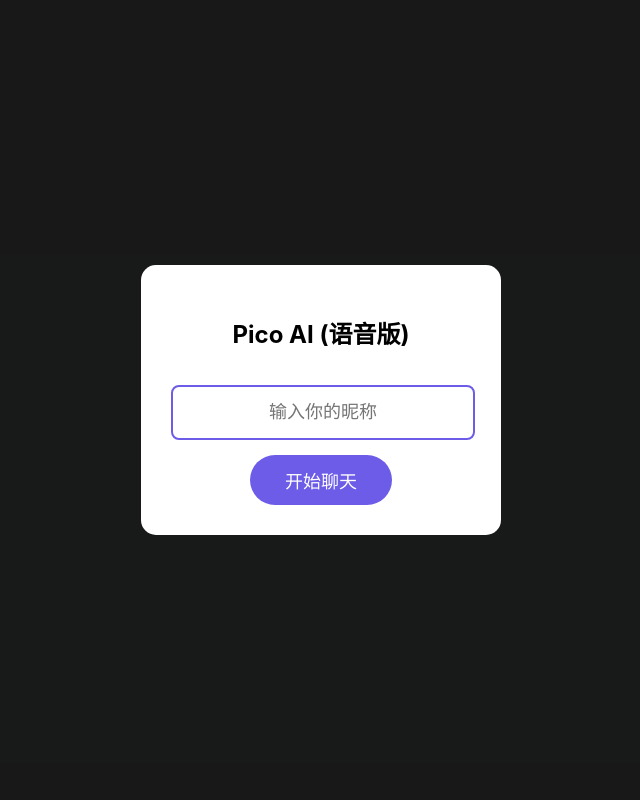
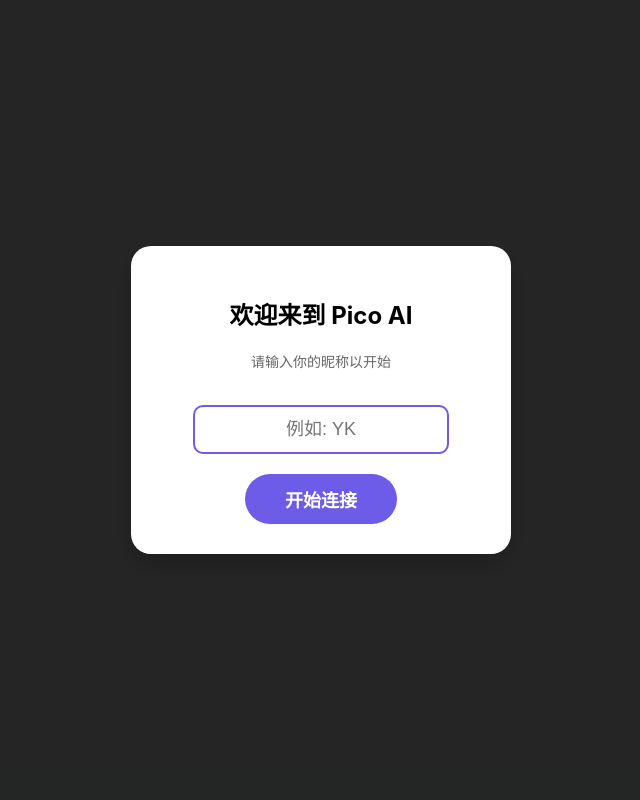
Before and after one commit to yk-CNMB/ai-pi-companion, a Flask app: page /pico in a window 1280 px wide. Shown: the whole page, without its empty margins (319-959 px from the left). Run offline with Flask 3, Linux system fonts and the light colour scheme; some libraries are stand-ins or nearby versions.

Commit message:
Update chat.html

```diff
--- a/templates/chat.html
+++ b/templates/chat.html
@@ -1,112 +1,118 @@
-<!DOCTYPE html>
+
 <html lang="zh">
 <head>
     <meta charset="UTF-8">
     <meta name="viewport" content="width=device-width, initial-scale=1.0, maximum-scale=1.0, user-scalable=no">
     <title>Pico AI (Voice)</title>
     <style>
-        /* --- 基础样式 --- */
+        /* --- 核心样式 --- */
         body {
             font-family: -apple-system, BlinkMacSystemFont, "Segoe UI", Roboto, sans-serif;
             margin: 0; padding: 0; height: 100vh;
             background-color: #f5f7fa; display: flex; flex-direction: column;
         }
-        /* --- 登录层 --- */
-        #login-overlay {
-            position: fixed; top: 0; left: 0; width: 100%; height: 100%;
-            background: rgba(0,0,0,0.9); z-index: 100;
-            display: flex; align-items: center; justify-content: center;
-        }
-        #login-box {
-            background: white; padding: 30px; border-radius: 15px;
-            text-align: center; width: 80%; max-width: 300px;
-        }
-        #username-input {
-            width: 90%; padding: 15px; margin: 15px 0;
-            border: 2px solid #6c5ce7; border-radius: 8px; font-size: 18px; text-align: center;
-        }
-        #login-btn {
-            background: #6c5ce7; color: white; border: none;
-            padding: 12px 35px; border-radius: 25px; font-size: 18px; cursor: pointer;
-            transition: background 0.3s;
-        }
-        #login-btn:disabled { background: #ccc; }
-
-        /* --- 主界面 --- */
-        #main-app { display: none; flex-direction: column; height: 100%; }
         #header {
-            background-color: #6c5ce7; color: white; padding: 15px;
+            background: #6c5ce7; color: white; padding: 15px;
             text-align: center; font-weight: bold; box-shadow: 0 2px 5px rgba(0,0,0,0.1);
         }
-        #chat-window { flex: 1; overflow-y: auto; padding: 15px; background: #f5f7fa; }
+        #chat-window { flex: 1; overflow-y: auto; padding: 15px; scroll-behavior: smooth; }
+
+        /* --- 消息气泡 --- */
         .message-container { display: flex; margin-bottom: 15px; flex-direction: column; }
         .message-container.user { align-items: flex-end; }
         .message-container.pico { align-items: flex-start; }
-
-        /* 消息气泡 */
         .message-bubble {
-            padding: 12px 16px; border-radius: 18px; max-width: 75%;
+            padding: 12px 16px; border-radius: 18px; max-width: 80%;
             word-wrap: break-word; box-shadow: 0 1px 2px rgba(0,0,0,0.05);
         }
         .user .message-bubble { background: #6c5ce7; color: white; border-bottom-right-radius: 4px; }
         .pico .message-bubble { background: white; color: #333; border-bottom-left-radius: 4px; }
 
-        /* 音频播放器样式 */
+        /* --- 音频播放器 --- */
         .audio-player {
-            margin-top: 8px; height: 32px; max-width: 75%;
-            outline: none; border-radius: 16px;
+            margin-top: 8px; height: 36px; max-width: 80%;
+            border-radius: 18px; outline: none;
         }
 
+        /* --- 底部输入区 --- */
         #input-area { display: flex; padding: 10px; background: white; border-top: 1px solid #eee; }
-        #user-input { flex: 1; padding: 12px; border: 1px solid #ddd; border-radius: 25px; font-size: 16px; outline: none; }
+        #user-input {
+            flex: 1; padding: 12px; border: 1px solid #ddd; border-radius: 25px;
+            font-size: 16px; outline: none; transition: border 0.3s;
+        }
+        #user-input:focus { border-color: #6c5ce7; }
         #send-btn {
             background: #6c5ce7; color: white; border: none;
             padding: 10px 20px; margin-left: 10px; border-radius: 25px; font-weight: bold;
         }
+
+        /* --- 登录遮罩层 --- */
+        #login-overlay {
+            position: fixed; top: 0; left: 0; width: 100%; height: 100%;
+            background: rgba(0,0,0,0.85); z-index: 999;
+            display: flex; align-items: center; justify-content: center;
+        }
+        #login-box {
+            background: white; padding: 30px; border-radius: 20px;
+            text-align: center; width: 85%; max-width: 320px;
+            box-shadow: 0 10px 25px rgba(0,0,0,0.2);
+        }
+        #username-input {
+            width: 80%; padding: 12px; margin: 20px 0;
+            border: 2px solid #6c5ce7; border-radius: 10px;
+            font-size: 18px; text-align: center; outline: none;
+        }
+        #login-btn {
+            background: #6c5ce7; color: white; border: none;
+            padding: 12px 40px; border-radius: 30px; font-size: 18px; font-weight: bold;
+        }
+        #login-btn:disabled { opacity: 0.6; }
     </style>
 </head>
 <body>
     <!-- 登录层 -->
     <div id="login-overlay">
         <div id="login-box">
-            <h2>Pico AI (语音版)</h2>
-            <input type="text" id="username-input" placeholder="输入你的昵称" maxlength="10" autocomplete="off">
+            <h2>欢迎来到 Pico AI</h2>
+            <p style="color:#666; font-size:14px;">请输入你的昵称以开始</p>
+            <input type="text" id="username-input" placeholder="例如: YK" maxlength="15" autocomplete="off">
             <br>
-            <button id="login-btn">开始聊天</button>
+            <button id="login-btn">开始连接</button>
         </div>
     </div>
 
-    <!-- 主界面 -->
-    <div id="main-app">
-        <div id="header">🤖 Pico</div>
+    <!-- 主界面 (默认隐藏) -->
+    <div id="main-app" style="display: none; flex-direction: column; height: 100%;">
+        <div id="header">🤖 Pico AI</div>
         <div id="chat-window"></div>
         <div id="input-area">
-            <input type="text" id="user-input" placeholder="发送消息..." autocomplete="off">
+            <input type="text" id="user-input" placeholder="和 Pico 聊点什么..." autocomplete="off">
             <button id="send-btn">发送</button>
         </div>
     </div>
 
     <script src="https://cdnjs.cloudflare.com/ajax/libs/socket.io/4.7.5/socket.io.js"></script>
     <script>
-        // 启用 Eventlet 后，这里不需要特殊配置，默认即可
+        // 初始化 Socket.IO
         const socket = io({ reconnection: true });
 
+        // UI 元素引用
         const loginOverlay = document.getElementById('login-overlay');
         const mainApp = document.getElementById('main-app');
+        const loginBtn = document.getElementById('login-btn');
         const usernameInput = document.getElementById('username-input');
-        const loginBtn = document.getElementById('login-btn');
         const chatWindow = document.getElementById('chat-window');
         const userInput = document.getElementById('user-input');
-        const sendBtn = document.getElementById('send-btn');
+        const header = document.getElementById('header');
 
-        let lastPicoContainer = null; // 用于记录最后一条 Pico 消息的位置
+        let lastPicoContainer = null; // 记录最后一条 Pico 消息容器
 
-        // --- 登录 ---
+        // --- 1. 登录流程 ---
         loginBtn.addEventListener('click', () => {
             const name = usernameInput.value.trim();
             if (name) {
                 loginBtn.disabled = true;
-                loginBtn.textContent = '登录中...';
+                loginBtn.textContent = "正在连接...";
                 socket.emit('login', { username: name });
             }
         });
@@ -114,16 +120,16 @@
         socket.on('login_success', (data) => {
             loginOverlay.style.display = 'none';
             mainApp.style.display = 'flex';
-            document.getElementById('header').textContent = `🤖 Pico (与 ${data.username})`;
+            header.textContent = `🤖 Pico (与 ${data.username} 聊天中)`;
         });
 
         socket.on('login_failed', (data) => {
             alert("登录失败: " + data.error);
             loginBtn.disabled = false;
-            loginBtn.textContent = '重试';
+            loginBtn.textContent = "重试";
         });
 
-        // --- 消息处理 ---
+        // --- 2. 消息处理 ---
         function appendMessage(text, sender) {
             const container = document.createElement('div');
             container.className = `message-container ${sender}`;
@@ -136,34 +142,29 @@
             chatWindow.appendChild(container);
             chatWindow.scrollTop = chatWindow.scrollHeight;
 
-            // 如果是 Pico 的消息，记录下来，以便稍后追加音频播放器
-            if (sender === 'pico') {
-                lastPicoContainer = container;
-            }
+            if (sender === 'pico') lastPicoContainer = container;
         }
 
         socket.on('response', (data) => appendMessage(data.text, 'pico'));
 
-        // --- 核心：接收语音 ---
+        // --- 3. 语音处理 (核心) ---
         socket.on('audio_response', (data) => {
             console.log("收到语音:", data.audio);
             if (data.audio && lastPicoContainer) {
-                // 创建播放器
-                const audioPlayer = document.createElement('audio');
-                audioPlayer.className = 'audio-player';
-                audioPlayer.controls = true;
-                audioPlayer.src = data.audio;
+                const audio = document.createElement('audio');
+                audio.className = 'audio-player';
+                audio.controls = true;
+                audio.src = data.audio;
 
-                // 追加到最后一条消息下方
-                lastPicoContainer.appendChild(audioPlayer);
+                lastPicoContainer.appendChild(audio);
                 chatWindow.scrollTop = chatWindow.scrollHeight;
 
-                // 尝试自动播放 (可能被浏览器拦截)
-                audioPlayer.play().catch(e => console.log("自动播放被拦截，需手动点击"));
+                // 尝试自动播放
+                audio.play().catch(() => console.log("自动播放需用户交互"));
             }
         });
 
-        // --- 发送 ---
+        // --- 4. 发送消息 ---
         function sendMessage() {
             const text = userInput.value.trim();
             if (text) {
@@ -172,7 +173,7 @@
                 userInput.value = '';
             }
         }
-        sendBtn.addEventListener('click', sendMessage);
+        document.getElementById('send-btn').addEventListener('click', sendMessage);
         userInput.addEventListener('keypress', (e) => { if (e.key === 'Enter') sendMessage(); });
     </script>
 </body>
```
